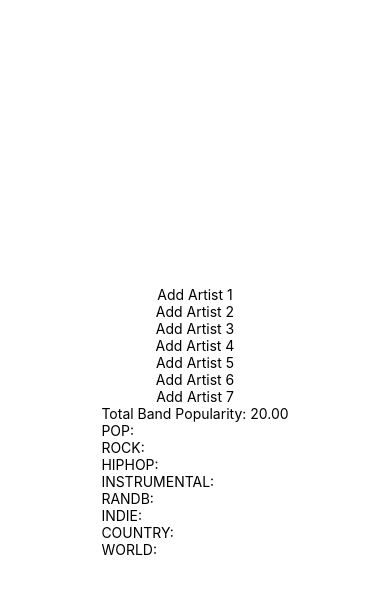
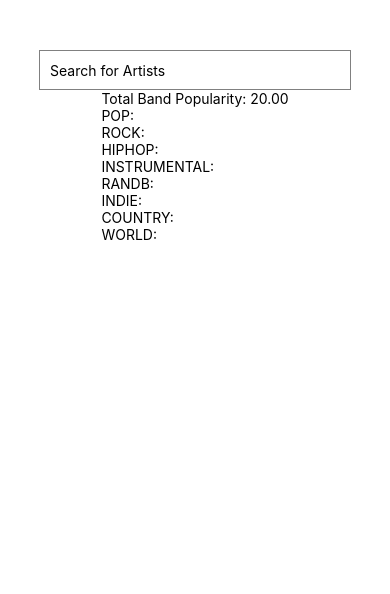
Before and after one commit to tejatummuru/BattleOfTheBands, a React Native app in the folder BattleOfTheBands/: screen / in a window 390 px wide. Shown: the top 594 px of the page. Built offline with nearby package versions, Linux system fonts and the light colour scheme.

Commit message:
added searching capabilities

```diff
--- a/BattleOfTheBands/App.js
+++ b/BattleOfTheBands/App.js
@@ -79,26 +79,61 @@
 // });
 
 import React, { useState } from 'react';
-import { StyleSheet, View, TouchableOpacity, Text } from 'react-native';
-import Band from './band'; // Make sure the path is correct
+import { StyleSheet, View, TextInput, TouchableOpacity, Text, ScrollView } from 'react-native';
+import Band from './band';
+import artistData from './artists_data.json'; // Import your artist data
 
 const App = () => {
-  const [selectedArtistName, setSelectedArtistName] = useState('');
-  const [refreshBandKey, setRefreshBandKey] = useState(0); // Added for refreshing the Band component
-  const sampleArtists = ["Artist 1", "Artist 2", "Artist 3", "Artist 4", "Artist 5", "Artist 6", "Artist 7"];
+  const [searchQuery, setSearchQuery] = useState('');
+  const [selectedArtist, setSelectedArtist] = useState(null);
+  const [bandKey, setBandKey] = useState(0);
 
-  const selectArtist = (artistName) => {
-    setSelectedArtistName(artistName);
-    setRefreshBandKey(prevKey => prevKey + 1);
-    // Reset the selected artist name after adding them to the band
-    setTimeout(() => {
-        setSelectedArtistName('');
-    }, 100);
+  const handleSearch = (text) => {
+    setSearchQuery(text);
   };
+
+  const handleSelectArtist = (artist) => {
+    setSelectedArtist(artist);
+    setSearchQuery(''); // Clear search input
+    // Increment key to force refresh Band component with new artist
+    setBandKey(prevKey => prevKey + 1);
+  };
+
+  // Filter the artist data based on the search query
+  const filteredArtists = artistData.artists.filter((artist) =>
+    artist.name.toLowerCase().includes(searchQuery.toLowerCase())
+  );
+
+  return (
+    <View style={styles.container}>
+      <TextInput
+        style={styles.searchInput}
+        value={searchQuery}
+        onChangeText={handleSearch}
+        placeholder="Search for Artists"
+      />
+      {searchQuery.length > 0 && (
+        <ScrollView style={styles.resultsContainer}>
+          {filteredArtists.map((artist) => (
+            <TouchableOpacity key={artist.id} onPress={() => handleSelectArtist(artist)}>
+              <Text style={styles.artistItem}>{artist.name}</Text>
+            </TouchableOpacity>
+          ))}
+        </ScrollView>
+      )}
+      {/* Pass the selectedArtist and key to the Band component */}
+      <Band
+      selectedArtist={selectedArtist}
+      setSelectedArtist={setSelectedArtist} // Pass the setter to Band
+    />
+    </View>
+  );
+};
+
 const styles = StyleSheet.create({
   container: {
     flex: 1,
-      justifyContent: 'center',
+    paddingTop: 50,
     alignItems: 'center',
   },
   searchInput: {
@@ -108,17 +143,19 @@ const App = () => {
     borderWidth: 1,
     padding: 10,
   },
+  resultsContainer: {
+    marginTop: 10,
+    width: '80%',
+    maxHeight: 200,
+    backgroundColor: '#fff',
+    borderColor: 'gray',
+    borderWidth: 1,
+  },
+  artistItem: {
+    padding: 10,
+    borderBottomWidth: 1,
+    borderBottomColor: 'gray',
+  },
 });
-  return (
-    <View style={styles.container}>
-      {sampleArtists.map(artistName => (
-        <TouchableOpacity key={artistName} onPress={() => selectArtist(artistName)}>
-          <Text>Add {artistName}</Text>
-        </TouchableOpacity>
-      ))}
-      <Band selectedArtistName={selectedArtistName} />
-    </View>
-  );
-};
 
 export default App;
--- a/BattleOfTheBands/band.js
+++ b/BattleOfTheBands/band.js
@@ -117,7 +117,7 @@ import { View, Text, TouchableOpacity } from 'react-native';
 import artistData from './artists_data.json'; // Path to your JSON file
 import albumData from './albums_data.json'; // Path to your JSON file
 
-const Band = ({ selectedArtistName }) => {
+const Band = ({ selectedArtist, setSelectedArtist }) => {
     const initialBand = {
         pop: [],
         rock: [],
@@ -192,17 +192,14 @@ const Band = ({ selectedArtistName }) => {
         return updatedBand;
     });
 };
-    const handleSelectArtist = (artistName) => {
-        console.log('Current band state before update:', band);
-        const artistNameLower = artistName.toLowerCase();
-        const artist = artistData.artists.find(a => a.name.toLowerCase() === artistNameLower);
-
+const handleSelectArtist = (artist) => {
     if (!artist) {
         console.log('Artist not found');
         return;
     }
 
-        // Try to fit the artist into one of their genres
+    // Loop through the artist's genres to find the first available slot
+    let genreAdded = false;
     for (const genre of artist.genres) {
         const mappedGenre = mapGenreToCategory([genre]);
         if (!band[mappedGenre].length) {
@@ -214,24 +211,28 @@ const Band = ({ selectedArtistName }) => {
                 };
 
                 // Update band popularity after setting the new band state
-                    updateBandPopularity(updatedBand, artist, mappedGenre);
+                updateBandPopularity(updatedBand);
 
                 return updatedBand;
             });
-                return; // Exit after adding artist
+            genreAdded = true;
+            break; // Exit after adding artist to the first available genre
         }
     }
 
-        console.log(`${artist.name} rocks in the genres ${artist.genres.join(', ')}, and we already have members in the band for those.`);
+    if (!genreAdded) {
+        console.log(`${artist.name} rocks in the genres ${artist.genres.join(', ')}, but all their genres are already occupied in the band.`);
+    }
 };
 
 
 useEffect(() => {
-    console.log(`useEffect called with name: ${selectedArtistName}`);
-    if (selectedArtistName) {
-        handleSelectArtist(selectedArtistName);
+    if (selectedArtist) {
+        handleSelectArtist(selectedArtist);
     }
-}, [selectedArtistName]);// Ensure that this effect runs only when selectedArtistName changes
+}, [selectedArtist]);
+
+
 const updateBandPopularity = (updatedBand) => {
     let newBandPopularity = 20; // Base popularity
 
@@ -265,10 +266,6 @@ const updateBandPopularity = (updatedBand) => {
     setBandPopularity(newBandPopularity);
 };
 
-
-
-
-
 return (
     <View>
         <Text>Total Band Popularity: {bandPopularity.toFixed(2)}</Text>
```
Lines whose indentation alone changed are shown as unchanged.
